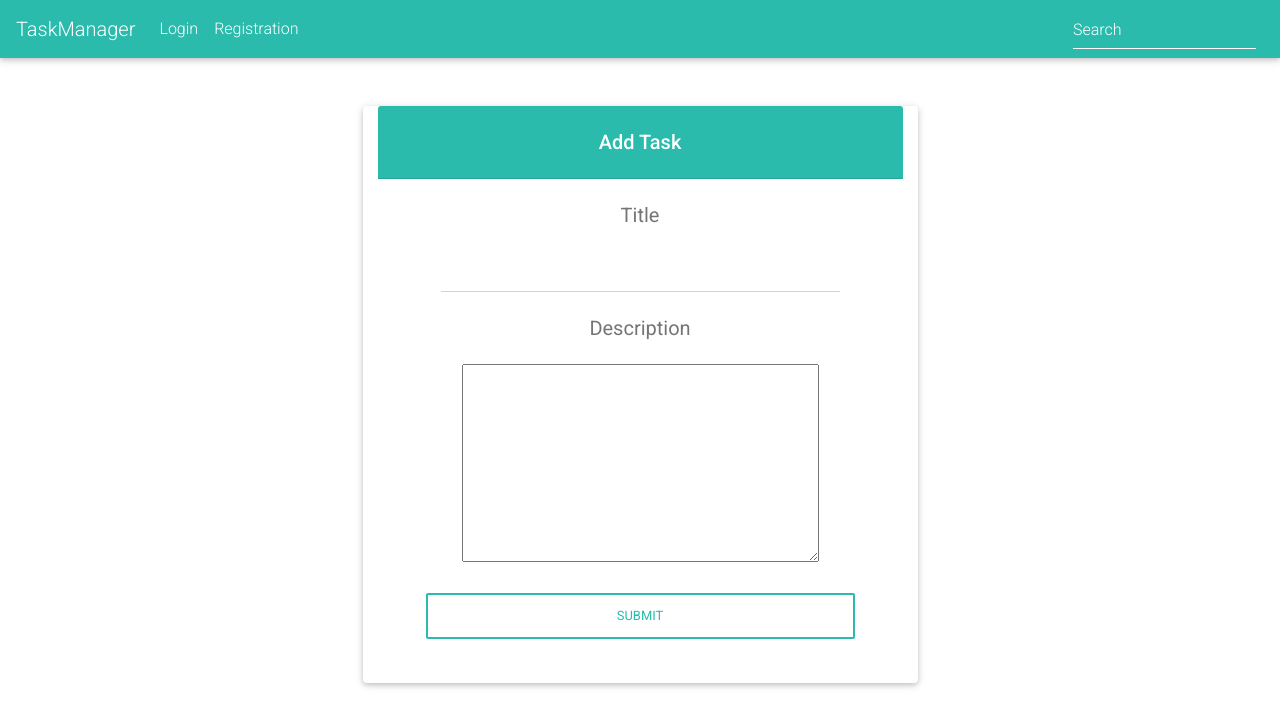
After one commit to KirillGromov/TaskManager, a Flask app: page /tasks/add_task in a window 1280 px wide. The commit adds this page. Shown: the top 727 px of the page. Run offline with Flask 2, Linux system fonts and the light colour scheme; some libraries are stand-ins or nearby versions.

Commit message:
Add Task/ Change Reg and Log

```diff
--- a/app/tasks/blueprint.py
+++ b/app/tasks/blueprint.py
@@ -1,13 +1,28 @@
 from flask import Blueprint
-from flask import render_template
+from flask import render_template, flash, request, redirect, url_for, session
+from dbmodels import db
 
 tasks = Blueprint('tasks', __name__, template_folder='templates')
 
 @tasks.route('/')
+def index():
+    name = session["username"]
+    query = "SELECT * FROM task WHERE name like '{0}'".format(name)
+    tasks = db.execute(query).fetchall()
+    return render_template('tasks/index.html', tasks = tasks)
 
-def index():
-    tasks = [
-        {'task': 'Work', 'details': 'do work in office'},
-        {'task': 'Work2', 'details': 'do work in office2'}
-    ]
-    return render_template('tasks/index.html', tasks = tasks)
+@tasks.route("/add_task", methods=["POST", "GET"])
+def AddTask():
+    if request.method =="POST":
+        title = request.form.get("title")
+        description = request.form.get("description")
+        name = session["username"]
+
+        if title is None:
+            return render_template("tasks/add_task.html")
+        else:
+            db.execute("INSERT INTO task(name, title, description) VALUES(:name,:title,:description)",
+                        {"name":name,"title":title,"description": description})
+            db.commit()
+            return redirect(url_for('tasks.index'))
+    return render_template("tasks/add_task.html")
--- /dev/null
+++ b/app/tasks/templates/tasks/add_task.html
@@ -0,0 +1,52 @@
+{% extends 'base.html' %}
+
+{% block title %}
+    Tasks
+{% endblock title %}
+
+{% block content %}
+<div class="card offset-md-3 col-md-6 mt-5">
+
+    <h5 class="card-header default-color white-text text-center py-4 ">
+        <strong>Add Task</strong>
+    </h5>
+
+    <!--Card content-->
+    <div class="card-body px-lg-5 pt-0">
+
+        <!-- Form -->
+        <form class="text-center" style="color: #757575;" action="" method="POST">
+            <div class="col">
+                <div class="md-form">
+                  <h5>Title</h5>
+                </div>
+            </div>
+
+            <div class="col">
+                <div class="md-form">
+                    <input type="text" id="materialRegisterFormFirstName" class="form-control" name="title" placeholder="" required>
+                </div>
+            </div>
+
+            <div class="col">
+                <div class="md-form">
+                  <h5>Description</h5>
+                </div>
+            </div>
+
+            <div class="col">
+                <div class="md-form">
+                    <textarea  name = "description" rows = "8" cols = "40" required></textarea>
+                </div>
+            </div>
+
+            <!-- Sign up button -->
+            <button class="btn btn-outline-default btn-rounded btn-block my-4 waves-effect z-depth-0" type="submit">Submit</button>
+
+        </form>
+        <!-- Form -->
+
+    </div>
+
+  </div>
+{% endblock content %}
--- a/app/tasks/templates/tasks/index.html
+++ b/app/tasks/templates/tasks/index.html
@@ -17,7 +17,7 @@
         <a href="!#">
           <div class="text-white d-flex h-100 mask aqua-gradient-rgba">
             <div class="first-content align-self-center p-3">
-              <h3 class="card-title">{{task['task']}}</h3>
+              <h3 class="card-title">{{task['title']}}</h3>
 
             </div>
             <div class="second-content  align-self-center mx-auto text-center">
@@ -35,7 +35,7 @@
       <!-- Content -->
       <div class="card-body white">
         <h4 class="text-uppercase font-weight-bold my-4">Details</h4>
-        <p class="text-muted" align="justify">{{task['details']}}</p>
+        <p class="text-muted" align="justify">{{task['description']}}</p>
       </div>
 
     </div>
--- a/app/templates/base.html
+++ b/app/templates/base.html
@@ -45,11 +45,14 @@
 
 
         <li class="nav-item">
-          <a class="nav-link" href="#">Add Task</a>
+          <a class="nav-link" href="{{url_for('tasks.AddTask')}}">Add Task</a>
         </li>
 
         <li class="nav-item">
           <a class="nav-link" href="{{url_for('logout')}}">Logout</a>
+        </li>
+        <li class="nav-item">
+          <a class="nav-link" href="#">{{session['username']}}</a>
         </li>
         {% else %}
         <li class="nav-item">
--- a/app/view.py
+++ b/app/view.py
@@ -42,10 +42,9 @@ def login():
     if request.method == "POST":
         name = request.form.get("name")
         password = request.form.get("password")
-
-        namedata = db.execute("SELECT name FROM user WHERE name=name",{"name":name}).fetchone()
+        query_name = "SELECT name FROM user WHERE name like '{0}'".format(name)
+        namedata = db.execute(query_name).fetchone()
         passworddata = db.execute("SELECT password FROM user WHERE password=password",{"password":password}).fetchone()
-
         if namedata is None:
             flash("No name", "danger")
             return render_template("login.html")
@@ -53,6 +52,7 @@ def login():
             for password_data in passworddata:
                 if sha256_crypt.verify(password, password_data):
                     session["log"] = True
+                    session["username"] = name
                     flash("You are now login", "success")
                     return redirect(url_for('tasks.index'))
                 else:
```
Also changed, not shown: 1 other file.
